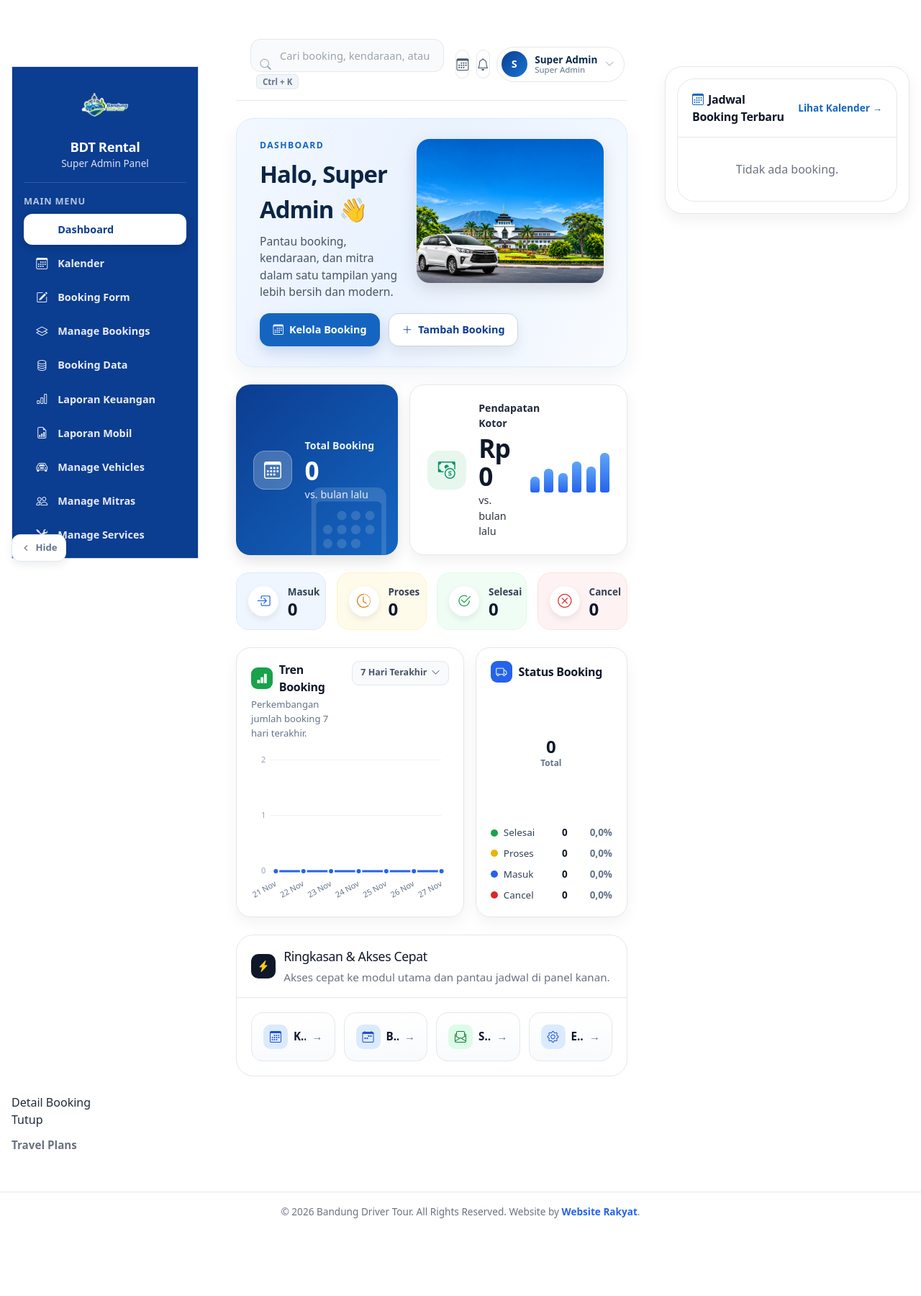
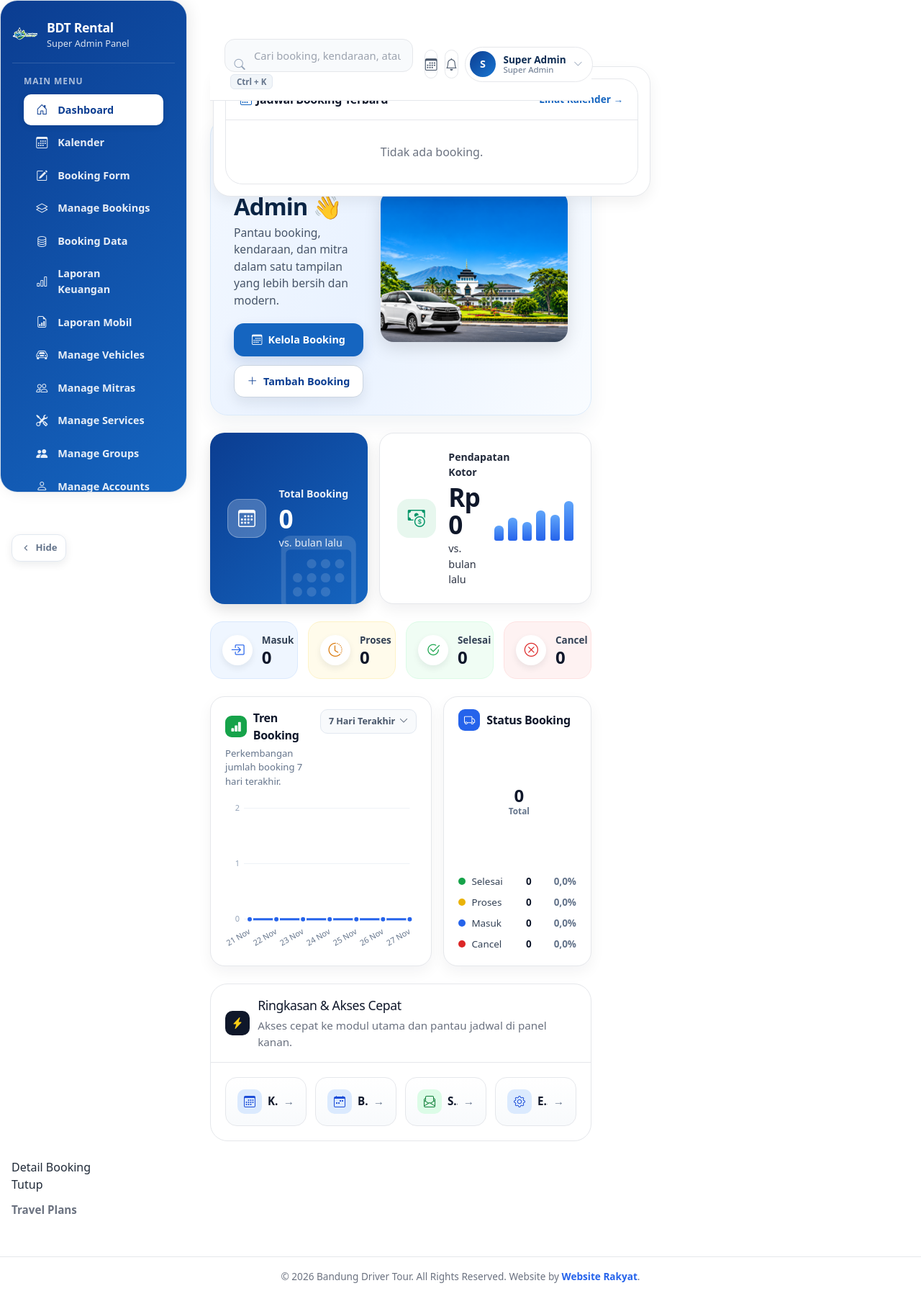
Before and after one commit to herurizkyfajar/bandungdrivertour, a Laravel app: page /dashboard in a window 1280 px wide. Shown: the whole page at 72% size. Before the commit the page ends 1692 px from the top, so only its background shows below. Run offline with Laravel 12, Linux system fonts and the light colour scheme; a user stored in the database is signed in; data comes from the database, SQL or seed files in the repository; data that the repository does not hold is empty; some libraries are stand-ins or nearby versions; some web fonts are replaced.

Commit message:
Perbaikan sidebar & hero agar sama persis mockup

```diff
--- a/resources/views/dashboard/index.blade.php
+++ b/resources/views/dashboard/index.blade.php
@@ -31,15 +31,17 @@
   }
 
   .dashboard-sidebar {
-    background: #0b3d91;
+    background: linear-gradient(135deg, #0b3d91 0%, #1565c0 100%);
     color: #fff;
-    border-radius: 0;
-    box-shadow: none;
-    padding: 1.25rem 1rem;
-    position: sticky;
-    top: 5.75rem;
-    max-height: calc(100vh - 7.25rem);
+    padding: 1.5rem 1rem;
+    position: fixed;
+    top: 0;
+    left: 0;
+    bottom: 0;
+    width: 260px;
     overflow-y: auto;
+    z-index: 40;
+    box-shadow: 4px 0 20px rgba(0,0,0,.08);
   }
 
   .dashboard-main,
@@ -60,83 +62,49 @@
 
   .dashboard-brand {
     display: flex;
-    flex-direction: column;
-    align-items: center;
-    text-align: center;
-    gap: .55rem;
-    padding-bottom: .95rem;
+    align-items: center;
+    gap: .75rem;
+    padding-bottom: 1rem;
     border-bottom: 1px solid rgba(255,255,255,.15);
+    margin-bottom: 1rem;
   }
 
   .dashboard-brand img {
-    width: 68px;
-    height: 68px;
+    width: 36px;
+    height: 36px;
     object-fit: contain;
   }
 
   .dashboard-brand h3 {
     margin: 0;
-    font-size: 1.15rem;
+    font-size: 1.1rem;
     font-weight: 800;
     letter-spacing: -.02em;
     color: #fff;
   }
 
   .dashboard-brand .subtitle {
-    font-size: .85rem;
+    font-size: .8rem;
     color: rgba(255,255,255,.85);
-  }
-
-  /* Menu Settings ikut tema gelap sidebar */
-  .dashboard-sidebar .side-menu a,
-  .dashboard-sidebar .side-menu button {
-    background: transparent;
-    border: 1px solid rgba(255,255,255,.14);
-    color: rgba(255,255,255,.9);
-  }
-
-  .dashboard-sidebar .side-menu a:hover,
-  .dashboard-sidebar .side-menu button:hover {
-    background: rgba(255,255,255,.1);
-    border-color: rgba(255,255,255,.28);
-    color: #fff;
-    box-shadow: none;
-    transform: none;
-  }
-
-  .dashboard-sidebar .side-menu a.active {
-    background: #ffffff;
-    color: #0b3d91;
-    border-color: transparent;
-    box-shadow: 0 4px 12px rgba(0,0,0,.15);
   }
 
   .dashboard-section-label {
     margin-top: 1rem;
-    margin-bottom: .5rem;
-    font-size: .8rem;
+    margin-bottom: .6rem;
+    font-size: .75rem;
     font-weight: 800;
-    letter-spacing: .06em;
+    letter-spacing: .08em;
     text-transform: uppercase;
-    color: rgba(255,255,255,.7);
-  }
-
-  .dashboard-menu .nav-icon {
-    display: inline-flex;
-    align-items: center;
-    justify-content: center;
-    width: 1.35rem;
-    flex: 0 0 auto;
-    font-size: 1rem;
-    color: rgba(255,255,255,.9);
+    color: rgba(255,255,255,.65);
+    padding: 0 1rem;
   }
 
   .dashboard-menu {
     list-style: none;
     margin: 0;
-    padding: 0;
+    padding: 0 1rem;
     display: grid;
-    gap: .3rem;
+    gap: .2rem;
   }
 
   .dashboard-menu a,
@@ -146,7 +114,7 @@
     gap: .7rem;
     width: 100%;
     padding: .65rem .9rem;
-    border-radius: 12px;
+    border-radius: 10px;
     text-decoration: none;
     color: rgba(255,255,255,.9);
     background: transparent;
@@ -160,18 +128,18 @@
 
   .dashboard-menu a:hover,
   .dashboard-menu button:hover {
-    background: rgba(255,255,255,.1);
+    background: rgba(255,255,255,.08);
     color: #fff;
   }
 
   .dashboard-menu a.active {
     background: #ffffff;
     color: #0b3d91;
-    box-shadow: 0 4px 12px rgba(0,0,0,.15);
+    box-shadow: 0 2px 8px rgba(0,0,0,.12);
   }
 
   .dashboard-main {
-    padding: 1.5rem 2rem;
+    padding: 1.5rem 2rem 1.5rem calc(260px + 1rem);
     min-height: calc(100vh - 7rem);
     display: grid;
     gap: 1.5rem;
@@ -363,33 +331,25 @@
 
   .dashboard-hero {
     display: flex;
-    justify-content: space-between;
+    align-items: center;
     gap: 1.5rem;
-    align-items: flex-start;
-    padding: 1.75rem 2rem;
+    padding: 1.5rem 2rem;
     border-radius: 24px;
-    position: relative;
-    overflow: hidden;
     background: linear-gradient(115deg, #f3f8ff 0%, #e9f2ff 45%, #f9fcff 100%);
     border: 1px solid #dcebfb;
     box-shadow: 0 12px 28px rgba(13, 43, 82, .06);
   }
 
   .dashboard-hero .hero-photo {
-    position: relative;
     flex: 0 0 auto;
-    width: 42%;
+    width: 38%;
     min-width: 260px;
-    height: 200px;
+    height: 210px;
     border-radius: 18px;
     overflow: hidden;
     background: url('{{ asset('assets/img/gedung-sate-drive.png') }}') 60% 40% / cover no-repeat;
     box-shadow: 0 8px 24px rgba(0,0,0,.12);
-  }
-
-  .dashboard-hero > div {
-    position: relative;
-    z-index: 2;
+    margin-left: auto;
   }
 
   .dashboard-hero .hero-content {
@@ -415,21 +375,18 @@
   }
 
   .dashboard-hero .subtitle {
-    margin-top: .5rem;
-    max-width: 50ch;
+    margin: 0 0 1.25rem;
+    max-width: 48ch;
     color: #475569;
     font-size: .98rem;
+    line-height: 1.5;
   }
 
   .hero-actions {
     display: flex;
+    flex-direction: column;
     gap: .75rem;
-    flex-wrap: nowrap;
     flex: 0 0 auto;
-    position: relative;
-    z-index: 2;
-    margin-top: 1.1rem;
-    justify-content: flex-start;
   }
 
   .dashboard-hero .btn {
@@ -444,6 +401,8 @@
     white-space: nowrap;
     box-shadow: 0 8px 18px rgba(11, 61, 145, .16);
     transition: transform .15s ease, box-shadow .15s ease, background .15s ease;
+    width: 100%;
+    justify-content: center;
   }
 
   .dashboard-hero .btn:hover {
@@ -1304,6 +1263,9 @@
       border: 1px solid #e5e7eb;
       background: #fff;
       box-shadow: 0 4px 12px rgba(0,0,0,.04);
+    }
+    .dashboard-main {
+      padding: 1rem;
     }
   }
 </style>
--- a/resources/views/partials/admin-sidebar.blade.php
+++ b/resources/views/partials/admin-sidebar.blade.php
@@ -27,7 +27,7 @@
   </ul>
 
   <div class="dashboard-section-label">Settings</div>
-  <ul class="side-menu">
+  <ul class="dashboard-menu">
     <li><a href="{{ route('settings.invoice.edit') }}" class="{{ request()->routeIs('settings.invoice*') ? 'active' : '' }}"><span class="nav-icon"><i class="bi bi-receipt"></i></span>Invoice Settings</a></li>
     <li><a href="{{ route('settings.terms.edit') }}" class="{{ request()->routeIs('settings.terms*') ? 'active' : '' }}"><span class="nav-icon"><i class="bi bi-file-text"></i></span>Terms &amp; Conditions</a></li>
     <li><a href="{{ route('settings.notification-sound') }}" class="{{ request()->routeIs('settings.notification-sound*') ? 'active' : '' }}"><span class="nav-icon"><i class="bi bi-volume-up"></i></span>Sound Settings</a></li>
```
